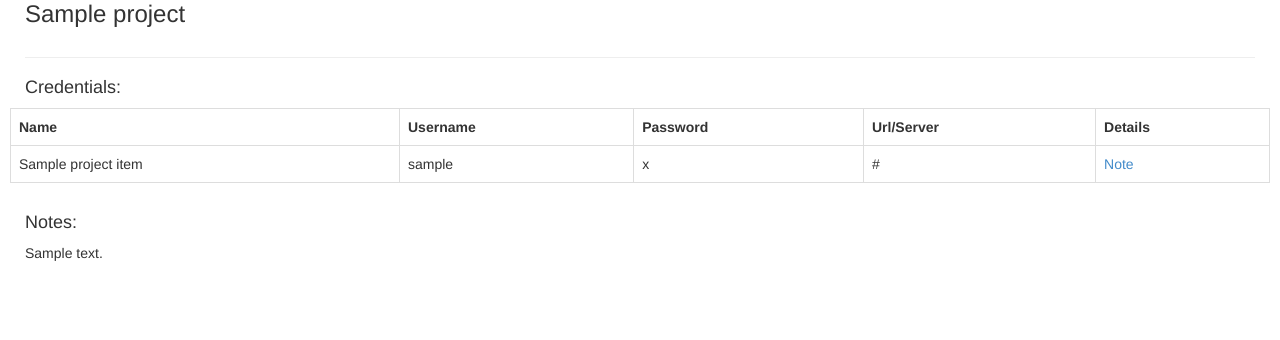
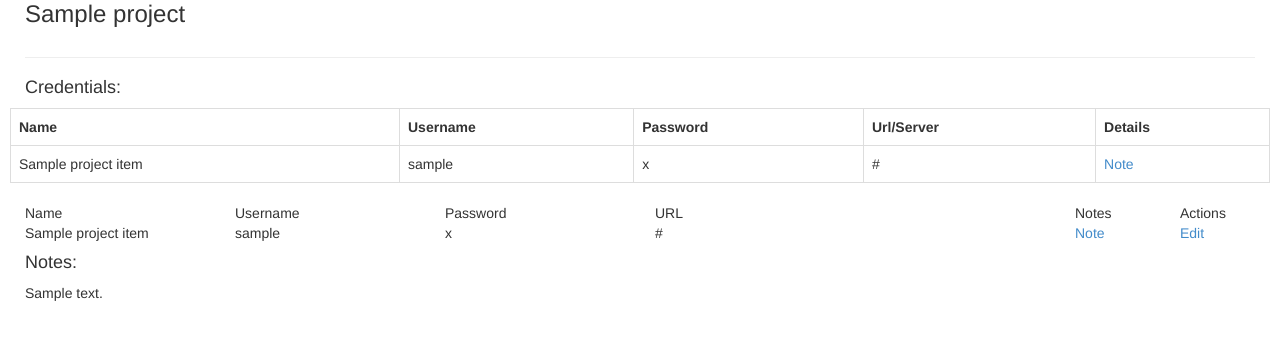
Before and after one commit to sean-ad/creds, a CakePHP app: the page made by app/View/Projects/view.ctp in a window 1280 px wide. Shown: the part 140-480 px from the top of the page. Run offline with PHP 8.4 and a stand-in for CakePHP, Linux system fonts and the light colour scheme; the template is opened without the code that fills it: most values are stand-ins (such as "Sample title", 1, 10 or a date in 2020); data that the repository does not hold is empty; some libraries are stand-ins or nearby versions.

Commit message:
Experiments with columns

```diff
--- a/app/View/Projects/view.ctp
+++ b/app/View/Projects/view.ctp
@@ -70,6 +70,30 @@ echo $this->element('breadcrumb',array('links' => $breadcrumb));
 		</div>
 	</div>
 <?php endif; ?>
+
+
+<div class="row">
+    <div class="col-md-2">Name</div>
+    <div class="col-md-2">Username</div>
+    <div class="col-md-2">Password</div>
+    <div class="col-md-4">URL</div>
+    <div class="col-md-1">Notes</div>
+    <div class="col-md-1">Actions</div>
+</div>
+
+
+<div class="row">
+  <?php foreach ($project['ProjectItem'] as $projectItem): ?>
+    <div class="col-md-2"><?php echo $projectItem['name']; ?></div>
+    <div class="col-md-2"><?php echo $projectItem['username']; ?></div>
+    <div class="col-md-2"><?php echo $projectItem['password']; ?></div>
+    <div class="col-md-4"><?php echo $projectItem['url']; ?></div>
+    <div class="col-md-1"><?php if (!empty($projectItem['notes'])): ?><?php echo $this->Html->link(__('Note'), array('controller' => 'project_items', 'action' => 'view', $projectItem['id'])); ?><?php endif; ?></div>
+    <div class="col-md-1"><?php echo $this->Html->link(__('Edit'), array('controller' => 'project_items', 'action' => 'edit', $projectItem['id'])); ?></div>
+  <?php endforeach; ?>
+</div>
+
+
 
 <?php if (!empty($project['Project']['notes'])): ?>
 <div class="projects view">
```
